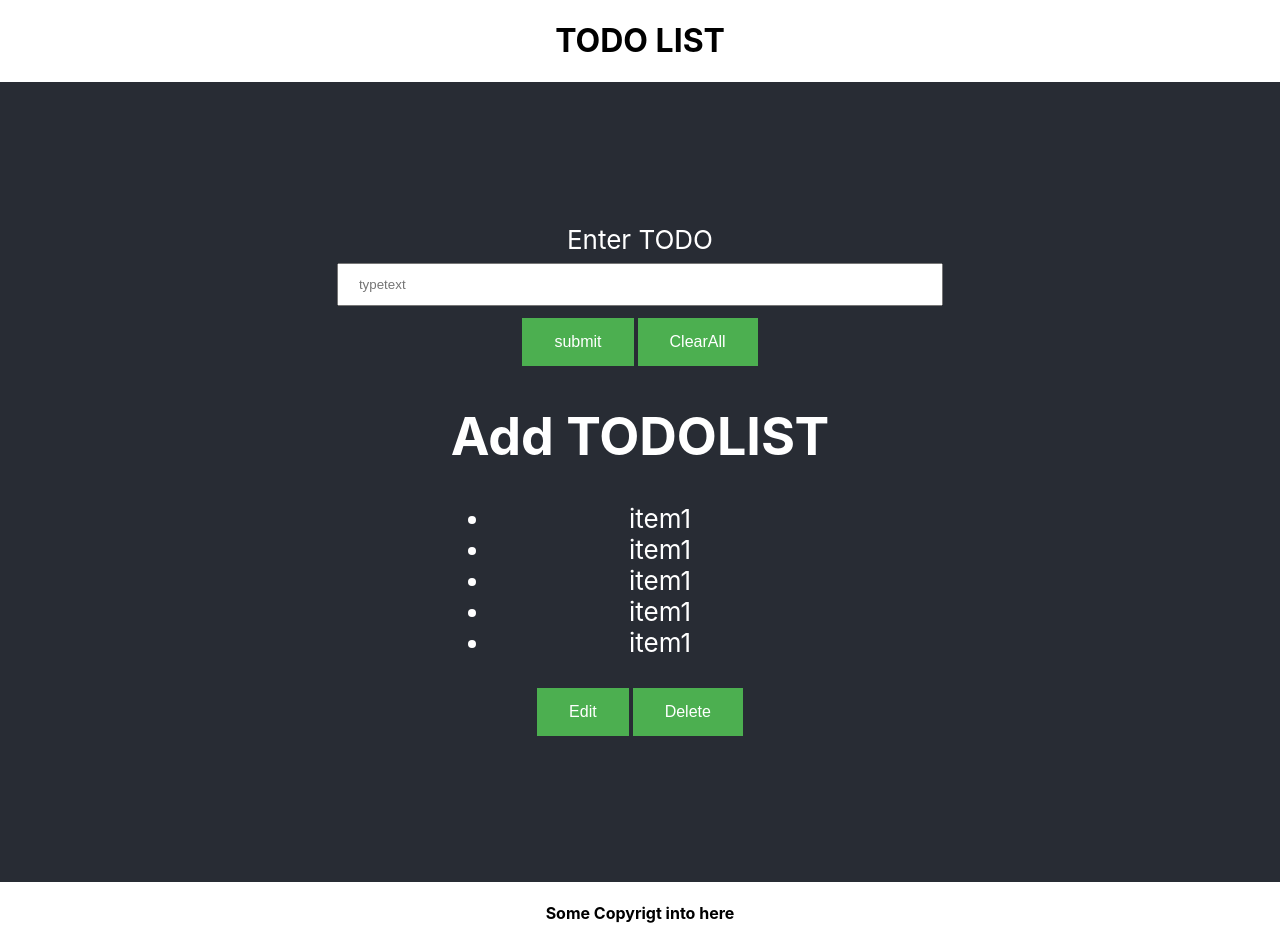
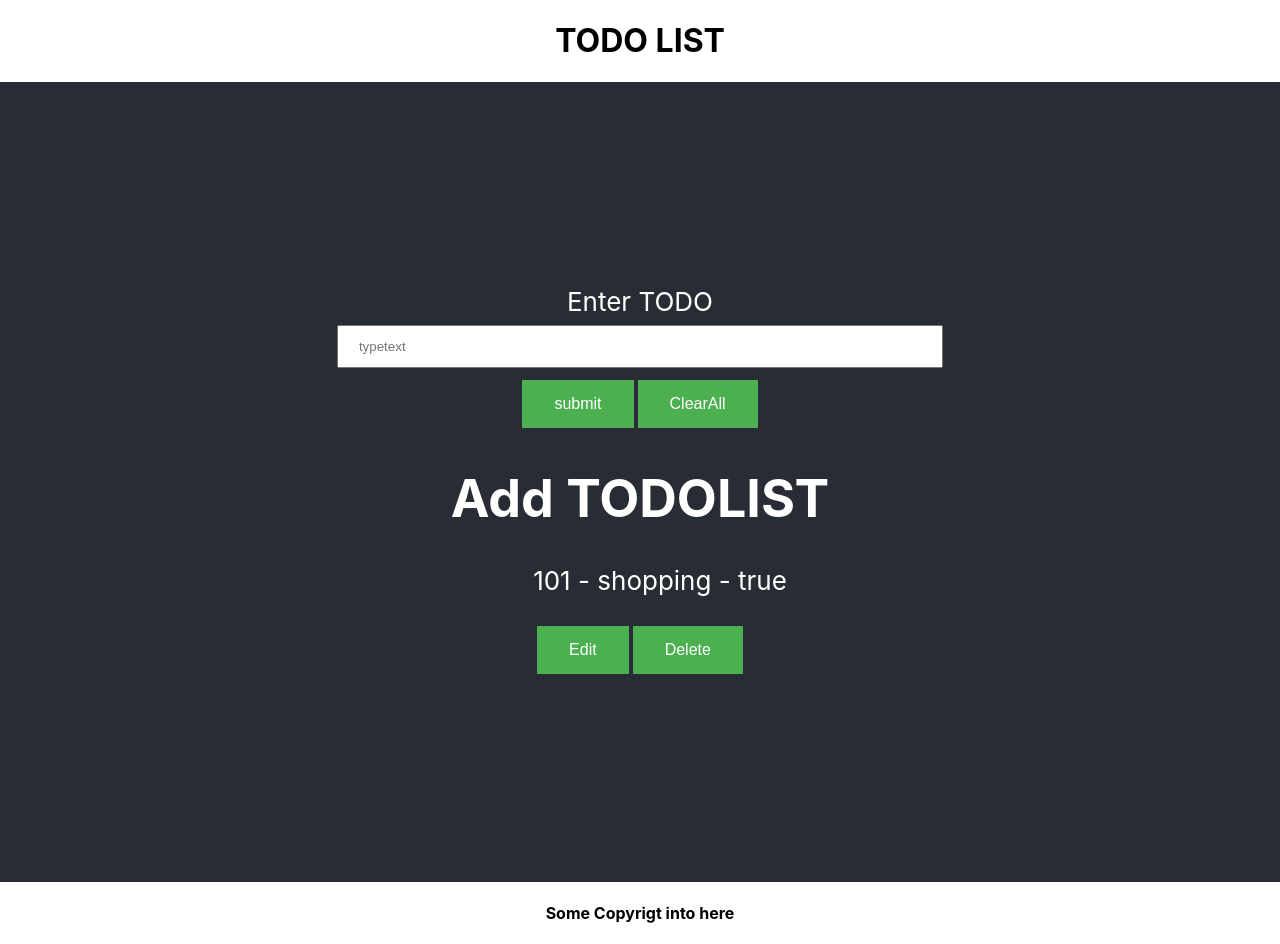
Before and after one commit to Niti1990/todolist, a React (Create React App) app: page / in a window 1280 px wide. Built offline with nearby package versions, Linux system fonts and the light colour scheme.

Commit message:
changes in app and list

```diff
--- a/src/App.js
+++ b/src/App.js
@@ -2,22 +2,30 @@ import logo from './logo.svg';
 import './App.css';
 import './components/Header/Header.css';
 import Header from './components/Header/Header';
-import Main from './components/list/List';
+import List from './components/list/List';
 import Footer from './components/Footer/Footer';
 import Form from './components/Form/Form';
 
 
 function App() {
+const tododata = {
+  id: '101',
+  title: 'shopping',
+  done:'true',
+
+}
+
   return (
     <div className="App">
         <Header/>
       <header className="App-header">
       <Form/>
-        <Main/>
+      <List id={tododata.id} title={tododata.title} done={tododata.done} />
 
       </header>
 
       <Footer/>
+
 
     </div>
   );
--- a/src/components/list/List.js
+++ b/src/components/list/List.js
@@ -1,13 +1,9 @@
-function Main () {
+function List ({id,title,done}) {
     return (
         <div>
         <h1>Add TODOLIST</h1>
         <ul>
-        <li>item1</li>
-        <li>item1</li>
-        <li>item1</li>
-        <li>item1</li>
-        <li>item1</li>
+        {id} - {title} - {done}
         </ul>
         <button type="submit" className="button" value="Edit" >Edit </button>
         <button type="submit" className="button" value="delete" >Delete </button>
@@ -16,4 +12,4 @@ function Main () {
     );
 }
 
-export default Main;
+export default List;
```
